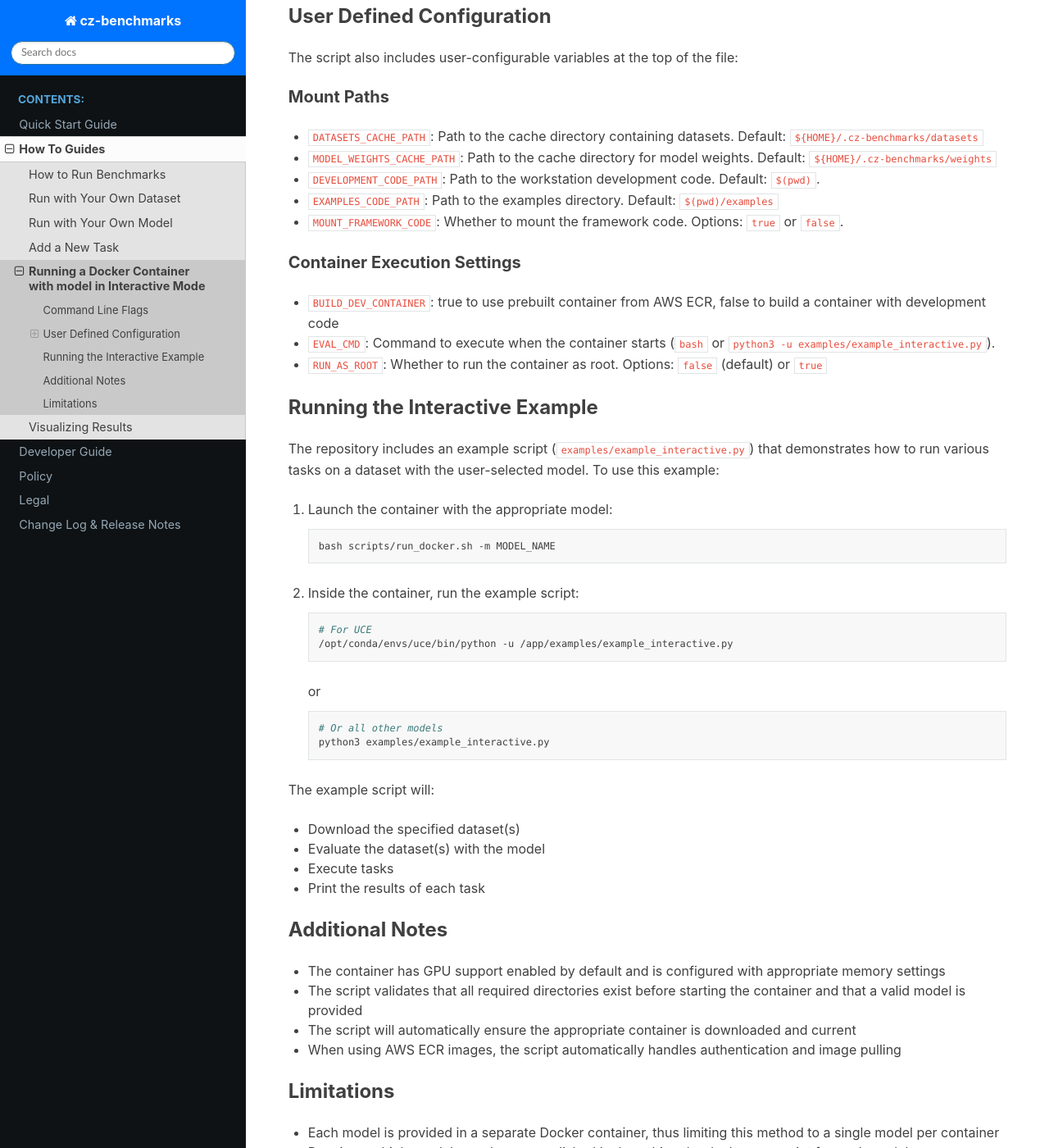
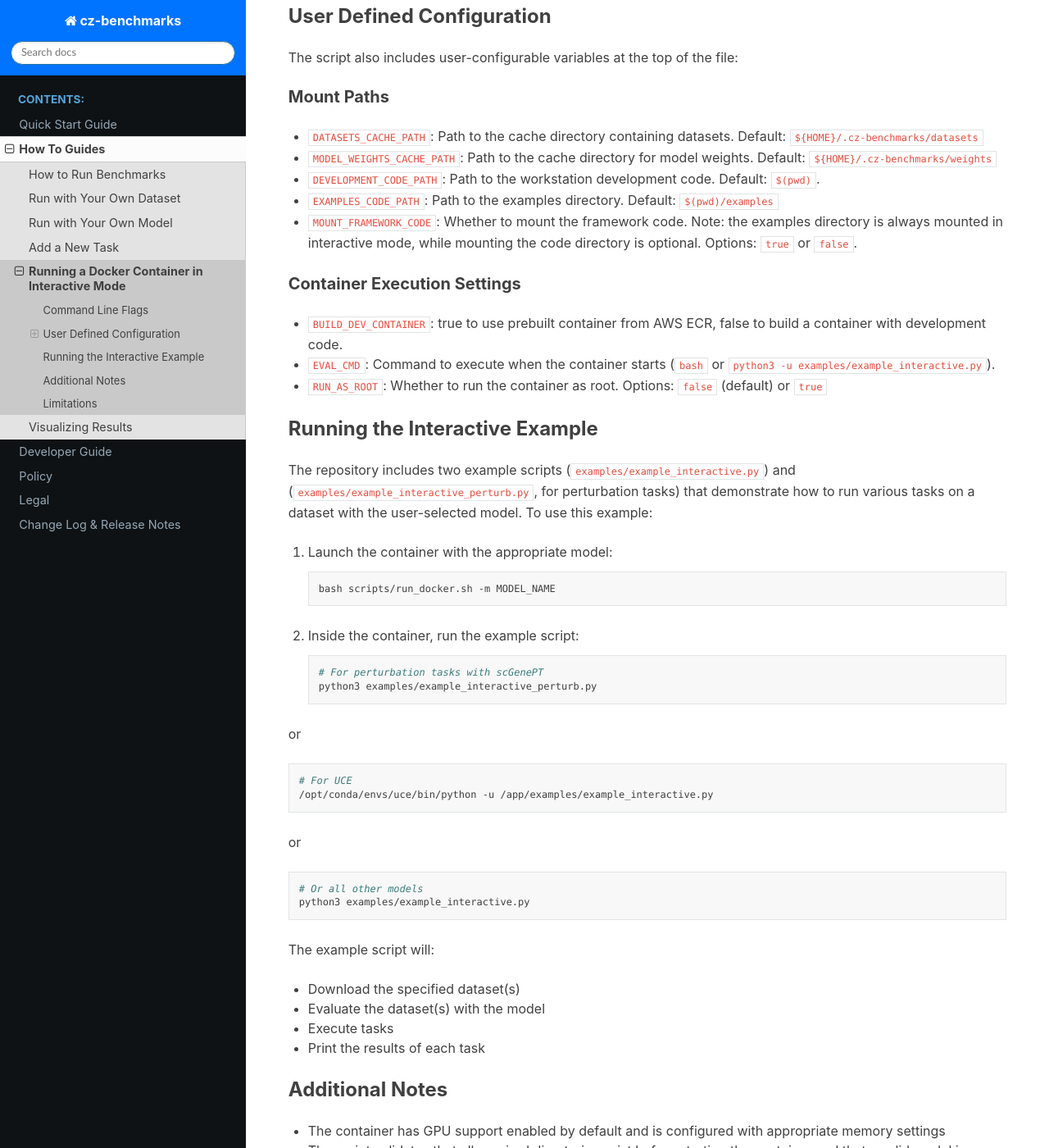
Before and after one commit to chanzuckerberg/cz-benchmarks, a Sphinx documentation site: the page built from docs/source/how_to_guides/interactive_mode.md, in a window 1280 px wide and 1400 px high, scrolled down 567 px. Shown: the whole window at 82% size. Built offline with Sphinx 7.4.7 and the Read the Docs theme 3.1.0, drawn with Linux system fonts in a browser that asks for light colours; pages that are not in the unit, such as notebooks, are missing from menus; some of the changed text lies outside the part shown.

Commit message:
Update docs

````diff
--- a/docs/source/how_to_guides/interactive_mode.md
+++ b/docs/source/how_to_guides/interactive_mode.md
@@ -1,4 +1,4 @@
-# Running a Docker Container with model in Interactive Mode
+# Running a Docker Container in Interactive Mode
 
 This guide explains how launch an interactive docker container with cz-benchmarks and run benchmarks for a model.
 
@@ -23,16 +23,16 @@ The script also includes user-configurable variables at the top of the file:
 - `MODEL_WEIGHTS_CACHE_PATH`: Path to the cache directory for model weights. Default: `${HOME}/.cz-benchmarks/weights`
 - `DEVELOPMENT_CODE_PATH`: Path to the workstation development code. Default: `$(pwd)`.
 - `EXAMPLES_CODE_PATH`: Path to the examples directory. Default: `$(pwd)/examples`
-- `MOUNT_FRAMEWORK_CODE`: Whether to mount the framework code. Options: `true` or `false`.
+- `MOUNT_FRAMEWORK_CODE`: Whether to mount the framework code. Note: the examples directory is always mounted in interactive mode, while mounting the code directory is optional. Options: `true` or `false`.
 
 ### Container Execution Settings
-- `BUILD_DEV_CONTAINER`: true to use prebuilt container from AWS ECR, false to build a container with development code
+- `BUILD_DEV_CONTAINER`: true to use prebuilt container from AWS ECR, false to build a container with development code.
 - `EVAL_CMD`: Command to execute when the container starts (`bash` or `python3 -u examples/example_interactive.py`).
 - `RUN_AS_ROOT`: Whether to run the container as root. Options: `false` (default) or `true`
 
 ## Running the Interactive Example
 
-The repository includes an example script (`examples/example_interactive.py`) that demonstrates how to run various tasks on a dataset with the user-selected model. To use this example:
+The repository includes two example scripts (`examples/example_interactive.py`) and (`examples/example_interactive_perturb.py`, for perturbation tasks) that demonstrate how to run various tasks on a dataset with the user-selected model. To use this example:
 
 1. Launch the container with the appropriate model:
    ```bash
@@ -41,12 +41,15 @@ The repository includes an example script (`examples/example_interactive.py`) th
 
 2. Inside the container, run the example script:
    ```bash
+   # For perturbation tasks with scGenePT
+   python3 examples/example_interactive_perturb.py
+   ```
+or
+   ```bash
    # For UCE
    /opt/conda/envs/uce/bin/python -u /app/examples/example_interactive.py
    ```
-
-   or
-
+or
    ```bash
    # Or all other models
    python3 examples/example_interactive.py
````
